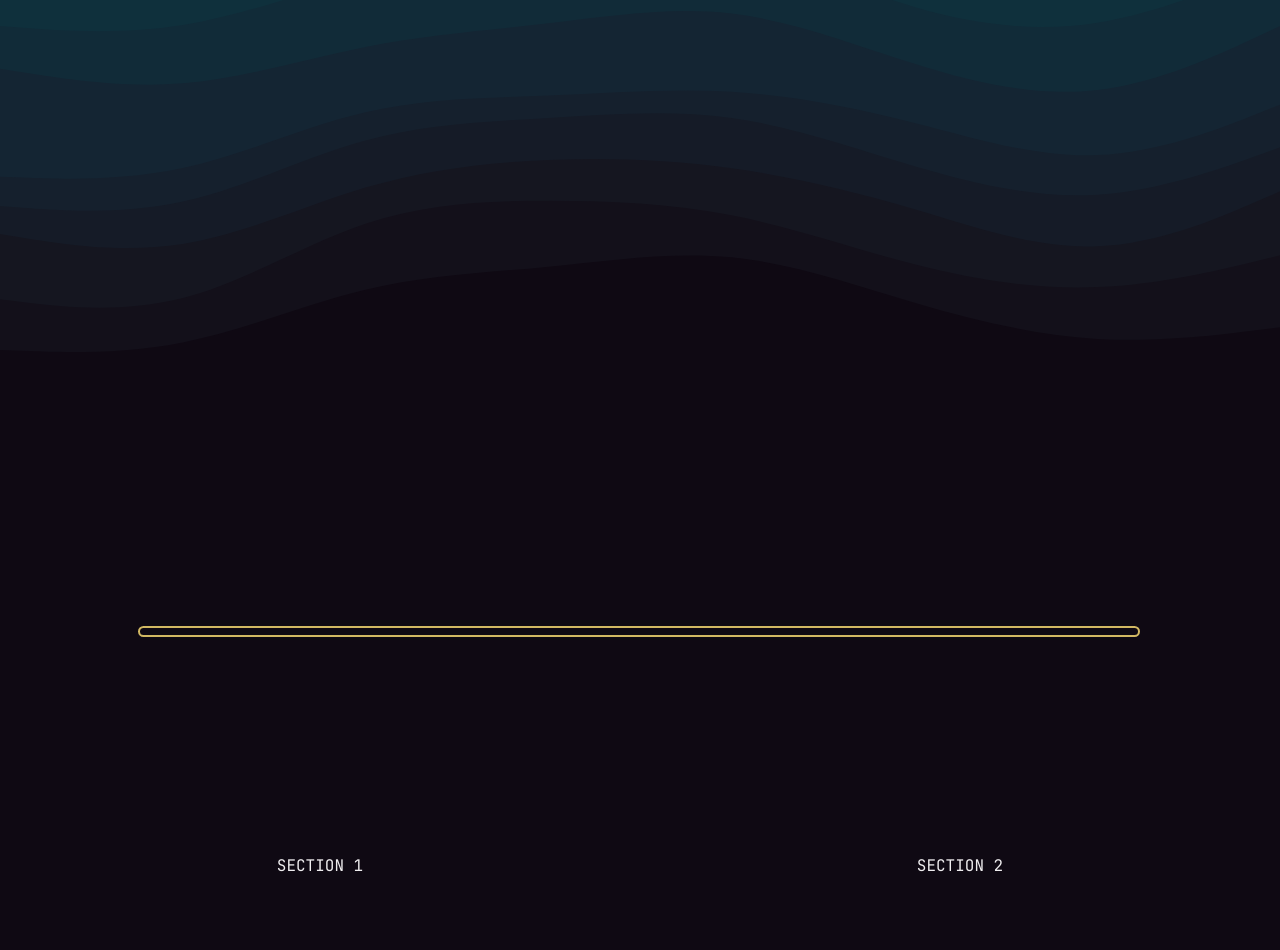
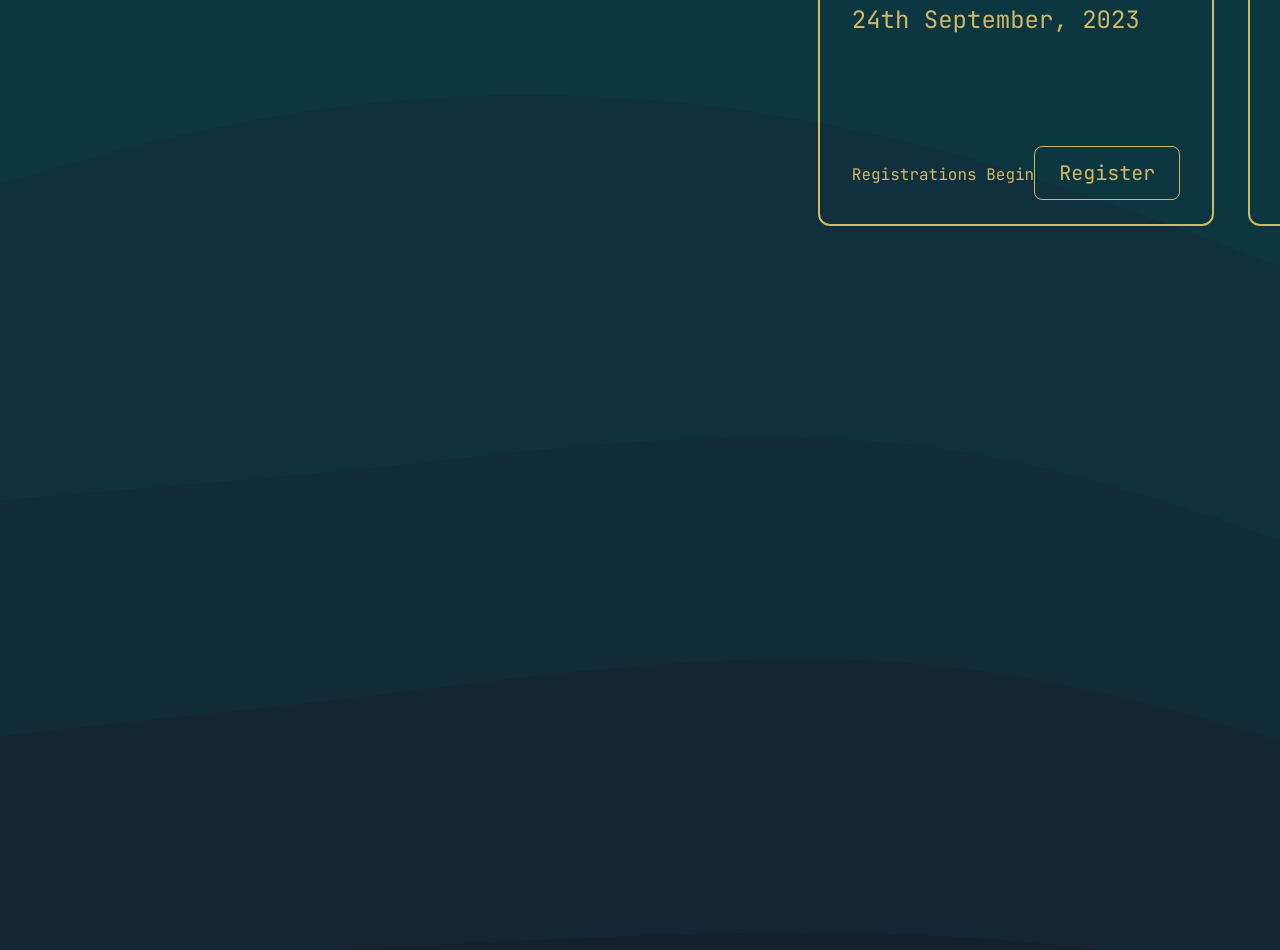
Before and after one commit to pupperemeritus/hacktoberfest-2023, a Next.js app: page / in a window 1280 px wide. Shown: the part 1082-2032 px from the top of the page. Built offline with nearby package versions, Linux system fonts and the light colour scheme.

Commit message:
added basic timeline

```diff
--- a/app/globals.css
+++ b/app/globals.css
@@ -70,16 +70,16 @@ body {
 }
 
 .scroll-section-inner {
-  height: 100vh;
-  width: 400vw;
+  /* height: 100vh; */
+  width: 200vw;
   display: flex;
   flex-direction: row;
   position: relative;
 }
 
 .scroll-section {
-  height: 100vh;
-  width: 50vw;
+  /* height: 100vh; */
+  width: 50vmin;
   display: flex;
   justify-content: center;
   align-items: center;
--- a/app/page.jsx
+++ b/app/page.jsx
@@ -13,8 +13,8 @@ export default function Home() {
       <div className=" spacer layer1">
         <Hero />
       </div>
-      <div className="spacer layer2"></div>
-      <div className=" bg-void w-full">
+      {/* <div className="spacer layer2"></div> */}
+      <div className=" spacer layer2 w-full">
         <Timeline />
       </div>
 
--- a/components/Navbar.jsx
+++ b/components/Navbar.jsx
@@ -58,7 +58,7 @@ const Navbar = () => {
           isSticky
             ? "sticky top-0 h-16 backdrop-blur-3xl bg-[#0f0913] bg-opacity-70 shadow-md"
             : "h-20 bg-void"
-        } left-0  py-2 px-4 flex justify-between items-center w-full transition-all duration-300 `}
+        } left-0  py-2 px-4 flex justify-between items-center w-full transition-all duration-300 z-10 `}
       >
         <div className=" flex items-center">
           <Image
--- a/components/Timeline.jsx
+++ b/components/Timeline.jsx
@@ -1,8 +1,10 @@
 "use client";
 
 import React, { useRef, useEffect } from "react";
+import Lenis from "@studio-freight/lenis";
 import { gsap } from "gsap";
 import { ScrollTrigger } from "gsap/dist/ScrollTrigger";
+import Link from "next/link";
 
 function ScrollSection() {
   const sectionRef = useRef(null);
@@ -14,17 +16,17 @@ function ScrollSection() {
     const pin = gsap.fromTo(
       sectionRef.current,
       {
-        translateX: 0,
+        translateX: "100vmin",
       },
       {
-        translateX: "-300vw",
+        translateX: "-150vmin",
         ease: "none",
         duration: 1,
         scrollTrigger: {
           trigger: triggerRef.current,
           start: "top top",
           end: "2000 top",
-          scrub: 0.6,
+          scrub: 1,
           pin: true,
         },
       }
@@ -33,13 +35,15 @@ function ScrollSection() {
     const mask = document.querySelector("#recfill");
 
     gsap.to(mask, {
-      width: "100%",
+      width: "998",
       scrollTrigger: {
         trigger: triggerRef.current,
         start: "top left",
+        end: "2000 top",
         scrub: 1,
       },
     });
+
     return () => {
       {
         /* A return function for killing the animation on component unmount */
@@ -48,6 +52,20 @@ function ScrollSection() {
     };
   }, []);
 
+  useEffect(() => {
+    const lenis = new Lenis({
+      duration: 1.2,
+      easing: (t) => Math.min(1, 1.001 - Math.pow(2, -10 * t)),
+    });
+
+    function raf(time) {
+      lenis.raf(time);
+      ScrollTrigger.update();
+      requestAnimationFrame(raf);
+    }
+
+    requestAnimationFrame(raf);
+  }, []);
   return (
     <section className="scroll-section-outer">
       {/* The section up act just as a wrapper. If the trigger (below) is the
@@ -57,6 +75,9 @@ function ScrollSection() {
       the animation should alway be two separated refs */}
 
       <div ref={triggerRef}>
+        <div className=" top-24 absolute w-full">
+          <h1 className=" w-min mx-auto shimmer text-3xl">Timeline</h1>
+        </div>
         <svg
           className=" top-40 absolute mx-auto px-4 w-full"
           width="1004"
@@ -85,17 +106,57 @@ function ScrollSection() {
           />
         </svg>
         <div ref={sectionRef} className="scroll-section-inner relative">
-          <div className="scroll-section">
-            <h3>Section 1</h3>
+          <div className="scroll-section   mt-60 mx-4 w-[50vmin]">
+            <div className="  text-bgold-200 h-60 px-8 py-4 border-2 border-bgold-200 rounded-xl flex flex-col justify-between ">
+              <h1 className=" text-2xl ">24th September, 2023</h1>
+              <div>
+                <span>Registrations Begin</span>
+                <Link href="/register" className=" self-center mt-6">
+                  <button className=" px-6 py-3 bg-none hover:bg-Manga-100 hover:bg-opacity-10 duration-300 my-2  text-bgold-200 border border-bgold-200 rounded-lg text-xl mt-3">
+                    Register
+                  </button>
+                </Link>
+              </div>
+            </div>
           </div>
-          <div className="scroll-section">
-            <h3>Section 2</h3>
+
+          <div className="scroll-section   mt-60 mx-4 ">
+            <div className="  text-bgold-200 h-60 px-8 py-4 border-2 border-bgold-200 rounded-xl flex flex-col justify-between ">
+              <h1 className=" text-2xl ">4th October, 2023</h1>
+              <div>
+                <span>Registrations End</span>
+                <p>
+                  Lorem ipsum dolor sit amet consectetur adipisicing elit.
+                  Porro, minima?
+                </p>
+              </div>
+            </div>
           </div>
-          <div className="scroll-section">
-            <h3>Section 3</h3>
+
+          <div className="scroll-section   mt-60 mx-4 ">
+            <div className="  text-bgold-200 h-60 px-8 py-4 border-2 border-bgold-200 rounded-xl flex flex-col justify-between ">
+              <h1 className=" text-2xl ">4th October, 2023</h1>
+              <div>
+                <span>Registrations End</span>
+                <p>
+                  Lorem ipsum dolor sit amet consectetur adipisicing elit.
+                  Porro, minima?
+                </p>
+              </div>
+            </div>
           </div>
-          <div className="scroll-section">
-            <h3>Section 4</h3>
+
+          <div className="scroll-section   mt-60 mx-4">
+            <div className="  text-bgold-200 h-60 px-8 py-4 border-2 border-bgold-200 rounded-xl flex flex-col justify-between ">
+              <h1 className=" text-2xl ">4th October, 2023</h1>
+              <div>
+                <span>Registrations End</span>
+                <p>
+                  Lorem ipsum dolor sit amet consectetur adipisicing elit.
+                  Porro, minima?
+                </p>
+              </div>
+            </div>
           </div>
         </div>
       </div>
--- a/package.json
+++ b/package.json
@@ -9,6 +9,7 @@
     "lint": "next lint"
   },
   "dependencies": {
+    "@studio-freight/lenis": "^1.0.23",
     "autoprefixer": "10.4.15",
     "eslint": "8.49.0",
     "eslint-config-next": "13.4.19",
```
Also changed, not shown: 1 other file (tests, documents, lock files or other folders).
